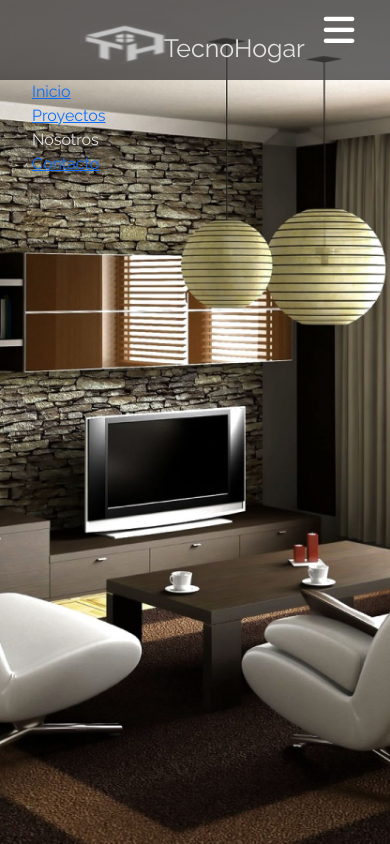
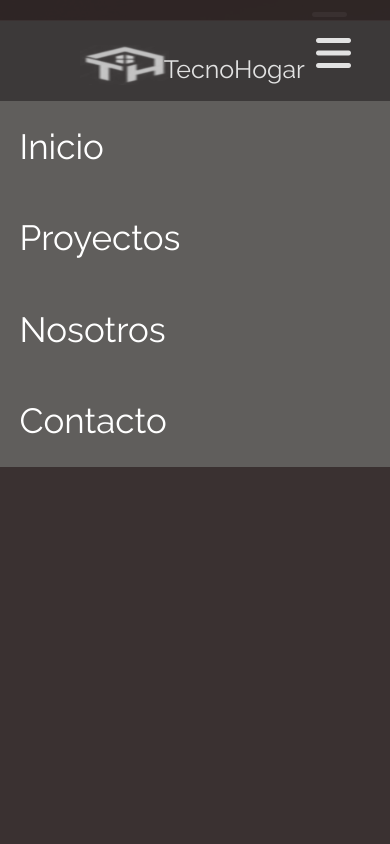
Before and after one commit to F-DoriAssan/TecnogarWeb, a plain HTML site: page index.html in a window 390 px wide. Both pictures are taken after a click on the icon 339 px from the left and 30 px from the top of the page. Shown: the top 844 px of the page. Drawn offline with nearby package versions, Linux system fonts and the light colour scheme.

Commit message:
Hago el btn del nav para celular, configuro su nav, realizo js para la apertura y el cierre. Dia muy estresante y cansador! Mañana debo terminar el responsive de celular

```diff
--- a/commits.txt
+++ b/commits.txt
@@ -1,3 +1,9 @@
+commit f43caae56031377a828828aead9de96ebe84c084
+Author: Federico Dorigatti Assan <114174311+F-DoriAssan@users.noreply.github.com>
+Date:   Wed Oct 19 01:10:13 2022 -0300
+
+    Termino responsive de tabletas y de pc, empiezo con el de celular. Cambio el navegador para que sea el tobble con una funcion de verificar en js. Empiezo a configurar el nuevo nav
+
 commit c64d3ceec08142395b0de7856e19cee37b191787
 Author: Federico Dorigatti Assan <114174311+F-DoriAssan@users.noreply.github.com>
 Date:   Tue Oct 18 00:21:35 2022 -0300
--- a/css/style.css
+++ b/css/style.css
@@ -29,6 +29,9 @@ h3{
 p {
   font-family: 'Merriweather', serif;
   color: #e2e2e2;
+}
+a{
+  text-decoration: none;
 }
 section {
   display: block;
@@ -171,35 +174,82 @@ nav div ul li a:before{
     transition-duration: 0.5s;
     transition-delay: 0.0789474s;
   }
-/*Configuracion del btn celular(verificar)*/
-  .verificar{
-    width: 1%;
-    padding: 5px 20%;
-    text-align: right;
-    box-sizing: border-box;
-    color: #fff;
-    font-size: 35px;
+/*Configuracion del nav celular(con bloque del scroll)*/
+  .menu_celu{
+    color: #e2e2e2;
+    font-size: 40px;
+    padding: 3% 10%;
+    margin-left: 62%;
     display: none;
     float: right;
-}
-.verificarNosotros{
-  width:100%;
-  padding: 10px 20px;
-  text-align: right;
-  box-sizing: border-box;
-  color: #fff;
-  font-size: 30px;
-  display: none;
-}
-  .hd_celular{
-    display: none;
-  }
-  .div_nav_celular{
-    display: none;
-  }
-  .verificar_nosotros{
-    display: none;
-  }
+    }
+    .menu_celu:active{
+      color: #605e5c;
+    }
+    #functions {
+      margin-top: 20px;
+      background-color: #eee;
+      display: none;
+    }
+    #functions button {
+      display: block;
+    }
+    .block {
+      display: block !important;
+    }
+    .bloqueo-scroll {overflow:hidden;}
+    #div-contenedor-bloqueo {display:none;}
+    #div-contenido-bloqeo {
+      position: absolute;
+      top: 50%;
+      left: 50%;
+      transform: translate(-50%, -50%);
+      background-color: #fff;
+      padding: 1px 0;
+      z-index:1;
+      height: 100%;
+      width: 100%;
+
+      background-color: transparent;
+    }
+    #div_nav_celular{
+      height: 20%;
+      top: 1%;
+      left: 1%;
+
+    }
+    #div-superpone{
+      background-color: rgb(43 33 33 / 92%);
+    }
+    .capa-completa{
+      position: fixed;
+      left: 0;
+      top: 0;
+      right: 0;
+      bottom: 0;
+    }
+    .div_a_nav_celular{
+      width: 100%;
+      height: auto;
+      padding: 5%;
+      border: 5px rgb(22, 22, 22);
+      background-color: #605e5c;
+    }
+    .a_nav_celu{
+      color: #ffffff;
+      font-size: 35px;
+      text-decoration: none;
+    }
+    .navCel_li{
+      width: 100%;
+      height: 100%;
+    }
+    .navCel{
+      width: 100%;
+      text-decoration: none;
+    }
+
+
 
 /* Boton principal */
   .btn_principal{
@@ -935,35 +985,12 @@ nav div ul li a:before{
   .enlace{
     margin: 4px 5% 0 ;
   }
-  .verificar{
-    display: block;
-  }
-  .navCelu{
-    display: block;
-  }
-  .idDiv{
-    width: 100%;
-    height: 100%;
-    background-color: #c0c0c0;
-    display: block;
-    text-align: center;
-  }
-  .menu_cel:active{
-    color: #c0c0c0;
-  }
 ul{
-  width: 100%;
-  display: none;
-
-}
-nav ul li{
-  background-color: #000000;
-
-}
-.a_nosotros{
   display: none;
 }
-
+.menu_celu{
+  display: block;
+}
   .content{
     display: block;
     width: 100%;
--- a/index.html
+++ b/index.html
@@ -20,6 +20,7 @@
 </head>
 
 <body>
+    <script src="https://ajax.googleapis.com/ajax/libs/jquery/1/jquery.min.js"></script>
     <link rel="stylesheet" href="css/style.css">
     <script src="js/main.js"></script>
 
@@ -32,36 +33,27 @@
                 TecnoHogar
             </a>
             <div class="div_nav">
-                <div class="verificar">
-                    <i class="fas fa-bars menu_celu" onclick="navCelu()"></i>
-                </div>
-                <ul id="idCelular" class="ul_idCelular">
+
+                <i onclick="openFunctions()" class="fas fa-bars menu_celu"></i>
+                <ul>
                     <li>
                         <a class="inicio" href="index.html">
                             Inicio
                         </a>
                     </li>
                     <li>
-                        <a class="proyectos" href="subPaginas/proyectos.html">
+                        <a class="navCel" href="subPaginas/proyectos.html">
                             Proyectos
                         </a>
                     </li>
                     <li>
-                        <div class="verificar_nosotros">
-                            <i onclick="celuNosotros()"></i>
-                            <a class="a_nosotros" tabindex="-1">
-                                <font color="#e2e2e2">
-                                    Nosotros
-                                </font>
-                            </a>
-                        </div>
-
                         <a tabindex="-1">
                             <font color="#e2e2e2">
                                 Nosotros
                             </font>
                         </a>
-                        <ul id="idNosotros">
+
+                        <ul>
                             <li>
                                 <a class="quienes_somos" href="#">
                                     ¿Quienes somos?
@@ -80,7 +72,7 @@
                         </ul>
                     </li>
                     <li>
-                        <a class="contacto" href="subPaginas/contacto.html">
+                        <a class="navCel" href="subPaginas/contacto.html">
                             Contacto
                         </a>
                     </li>
@@ -88,62 +80,59 @@
             </div>
             </div>
         </nav>
+        <!--Boton de portada-->
+        <div class="divisor_btn">
+            <a href="subPaginas/contacto.html" class="btn_principal">
+                Contrata a un experto
+            </a>
+        </div>
+    </header>
+    <div id="functions" class="capa-completa">
+    <div id="div-contenido-bloqeo">
+        <nav id="navbar">
+            <a href="index.html" class="enlace">
+                <img src="img/logo_nav_1_gris.png" alt="loco_nav" class="logo_nav">
+            </a>
+            <a class=" tecnogar" href="index.html">
+                TecnoHogar
+            </a>
+            <i onclick="openFunctions()" class="fas fa-bars menu_celu"></i>
+        </nav>
+            <li>
+                <a href="index.html" class="a_nav_celu">
+                    <div class="div_a_nav_celular">
+                        Inicio
+                    </div>
+                </a>
+            </li>
 
 
-        <ul id="idDiv" class="ul_nav_celular">
-            <div>
-                <div class="div_a_nav_celular">
-                    <li>
-                        <a class="inicio" href="index.html">
-                            Inicio
-                        </a>
-                    </li>
-                </div>
 
-                <div class="div_a_nav_celular">
-                    <li>
-                        <a class="proyectos" href="subPaginas/proyectos.html">
-                            Proyectos
-                        </a>
-                    </li>
-                </div>
-
-                <div class="div_a_nav_celular">
-                    <div class="verificar_nosotros">
-                        <i onclick="celuNosotros()"></i>
-                        <a class="a_nosotros" tabindex="-1">
-                            <font color="#e2e2e2">
-                                Nosotros
-                            </font>
-                        </a>
+            <li>
+                <a href="subPaginas/proyectos.html" class="a_nav_celu">
+                    <div class="div_a_nav_celular">
+                        Proyectos
                     </div>
-
-                    <a tabindex="-1">
-                        <font color="#e2e2e2">
-                            Nosotros
-                        </font>
-                    </a>
-                </div>
-
-                <div class="div_a_nav_celular">
-                    <li>
-                        <a class="contacto" href="subPaginas/contacto.html">
-                            Contacto
-                        </a>
-                    </li>
-                </div>
-            </div>
+                </a>
+            </li>
 
 
-            <!--Boton de portada-->
-            <div class="divisor_btn">
-                <a href="subPaginas/contacto.html" class="btn_principal">
-                Contrata a un experto
+            <li>
+                <a tabindex="-1" class="a_nav_celu">
+                    <div class="div_a_nav_celular">
+                        Nosotros
+                    </div>
                 </a>
-            </div>
-    </header>
-
-
+            <li>
+                <a href="subPaginas/contacto.html" class="a_nav_celu">
+                    <div class="div_a_nav_celular">
+                         Contacto
+                    </div>
+                </a>
+            </li>
+        </div>
+        <div id="div-superpone" class="capa-completa"></div>
+    </div>
 
 
 
--- a/js/main.js
+++ b/js/main.js
@@ -5,3 +5,20 @@ function celuNosotros(){
 function navCelu(){
   document.getElementById("idDiv").classList.toggle("navCelu");
 }
+$(document).ready(function(){
+    var $divContenedor = $('#div-contenedor-bloqueo');
+    var $body = $('html,body');
+
+    $('#ventana-emergente').on('click', function() {
+        $divContenedor.fadeIn();
+        $body.addClass('bloqueo-scroll'); // clase de manejo
+    });
+    $('#div-superpone').on('click', function() {
+        $divContenedor.fadeOut();
+        $body.removeClass('bloqueo-scroll'); // clase de manejo
+    });
+});
+function openFunctions() {
+  var div = document.getElementById("functions");
+  div.classList.toggle("block");
+}
```
Also changed, not shown: img/cancel.png (added).
